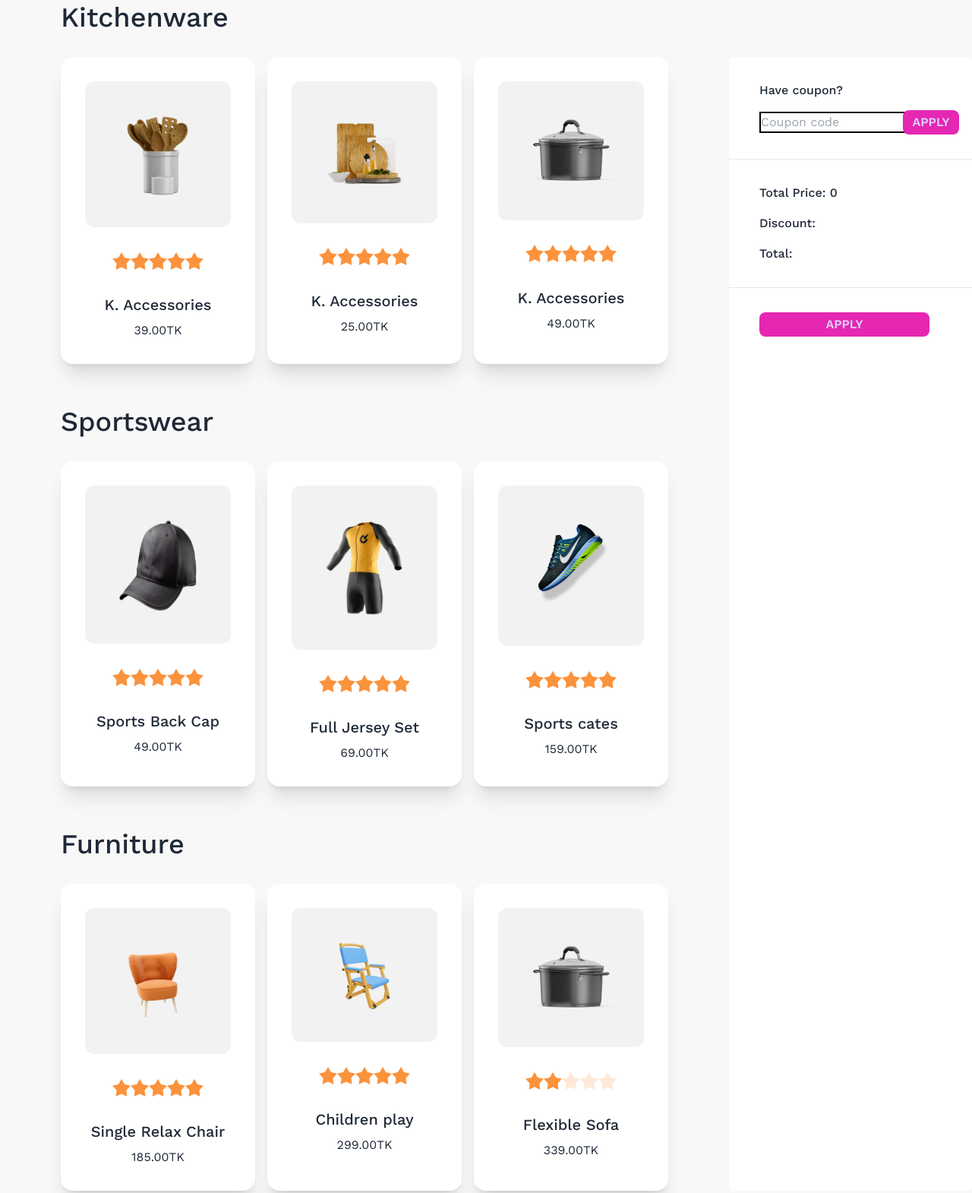
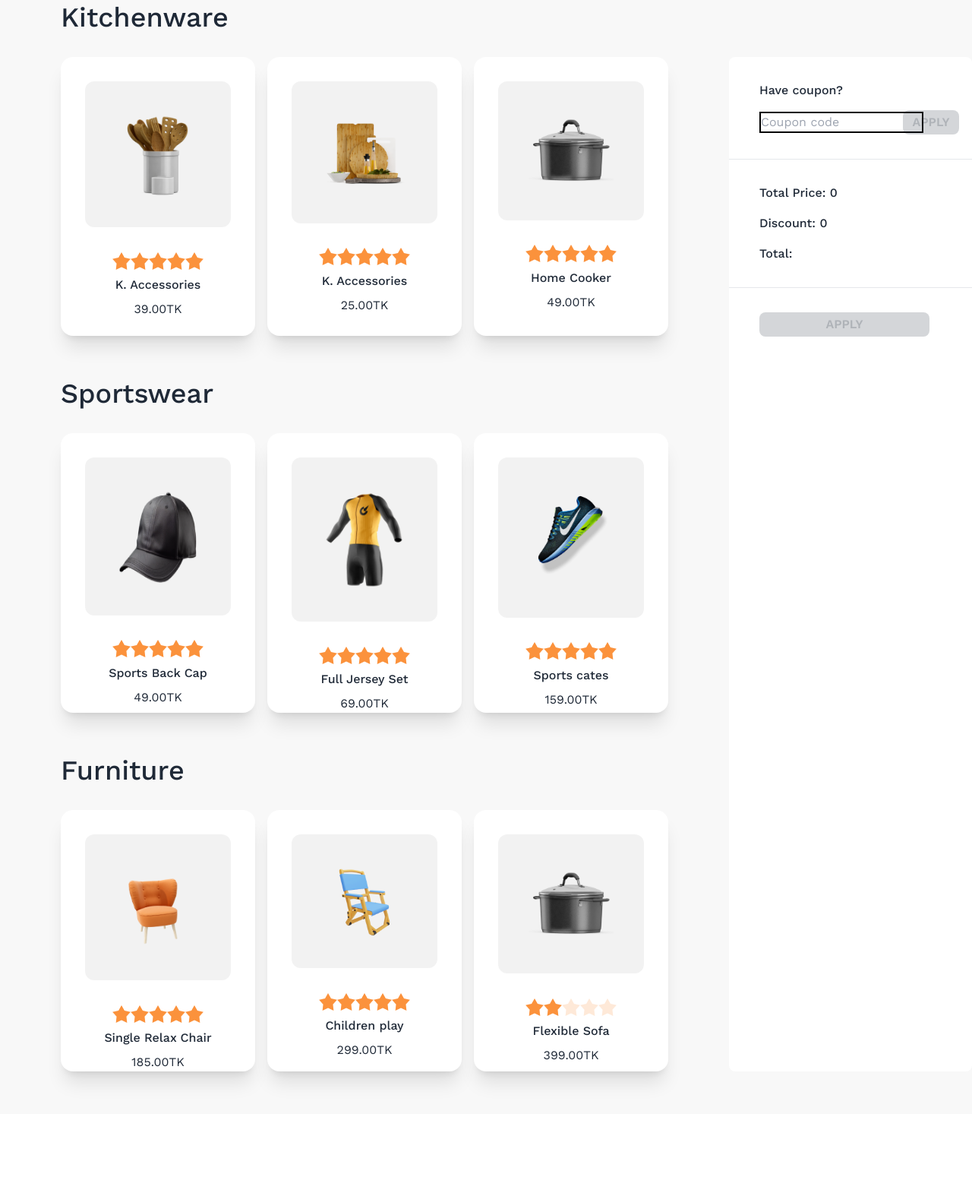
Before and after one commit to Mdhalaluddin/summer-sale, a plain HTML site: page index.html in a window 1280 px wide. Shown: the part 909-2479 px from the top of the page at 76% size. After the commit the page ends 2375 px from the top, so only its background shows below. Drawn offline with nearby package versions, Linux system fonts and the light colour scheme; files whose address does not match are found by name.

Commit message:
discount field added

```diff
--- a/index.html
+++ b/index.html
@@ -68,7 +68,7 @@
                     <p class="font-medium text-4xl">Kitchenware</p>
                     <nav class="lg:flex lg:flex-row lg:gap-4 ">
                         <!-------------- first card ------------>
-                        <div id="hlw" class="card lg:w-9/12 bg-base-100 shadow-xl mt-8 w-60 ">
+                        <div onclick="clickCard(this)" class="card lg:w-9/12 bg-base-100 shadow-xl mt-8 w-60 ">
                             <figure class="m-8 px-10 py-10 bg-coverBg-cardBg rounded-xl">
                                 <img src="/images/prod1.png" alt="Kitchenware" class="cursor-pointer h-28" />
                             </figure>
@@ -79,13 +79,15 @@
                                 <input type="radio" name="rating-2" class="mask mask-star-2 bg-orange-400" />
                                 <input type="radio" name="rating-2" class="mask mask-star-2 bg-orange-400" />
                             </div>
-                            <div class="card-body items-center text-center m-0">
-                                <h2 class="card-title font-medium">K. Accessories</h2>
-                                <p id="tkAdd" class="coverBg-tkColor">39.00<span>TK</span></p>
+                            <div class=" items-center text-center p-2 h-10">
+                                <h2 class="font-medium">K. Accessories</h2>
+                            </div>
+                            <div class="items-center text-center mt-0">
+                                <span>39</span><span>.00TK</span>
                             </div>
                         </div>
                         <!-------------- second card ------------>
-                        <div class="card lg:w-9/12 bg-base-100 shadow-xl mt-8 w-60">
+                        <div onclick="clickCard(this)" class="card lg:w-9/12 bg-base-100 shadow-xl mt-8 w-60">
                             <figure class="m-8 px-10 py-10 bg-coverBg-cardBg rounded-xl">
                                 <img src="/images//prod2.png" alt="Kitchenware" class="cursor-pointer" />
                             </figure>
@@ -96,13 +98,15 @@
                                 <input type="radio" name="rating-2" class="mask mask-star-2 bg-orange-400" checked />
                                 <input type="radio" name="rating-2" class="mask mask-star-2 bg-orange-400" />
                             </div>
-                            <div class="card-body items-center text-center">
-                                <h2 class="card-title font-medium">K. Accessories</h2>
-                                <p class="coverBg-tkColor">25.00<span>TK</span></p>
+                            <div class="items-center text-center p-2 h-10">
+                                <h2 class=" font-medium">K. Accessories</h2>
+                            </div>
+                            <div class="items-center text-center mt-0">
+                                <span>25</span><span>.00TK</span>
                             </div>
                         </div>
                         <!-------------- third card ------------>
-                        <div class="card lg:w-9/12 bg-base-100 shadow-xl mt-8 w-60">
+                        <div onclick="clickCard(this)" class="card lg:w-9/12 bg-base-100 shadow-xl mt-8 w-60">
                             <figure class="m-8 px-10 py-10 bg-coverBg-cardBg rounded-xl">
                                 <img src="/images/prod3.png" alt="Kitchenware" class="cursor-pointer" />
                             </figure>
@@ -113,9 +117,11 @@
                                 <input type="radio" name="rating-2" class="mask mask-star-2 bg-orange-400" />
                                 <input type="radio" name="rating-2" class="mask mask-star-2 bg-orange-400" />
                             </div>
-                            <div class="card-body items-center text-center">
-                                <h2 class="card-title font-medium">K. Accessories</h2>
-                                <p class="coverBg-tkColor">49.00<span>TK</span></p>
+                            <div class="items-center text-center p-2 h-10">
+                                <h2 class=" font-medium">Home Cooker</h2>
+                            </div>
+                            <div class="items-center text-center mt-0 mb-8">
+                                <span>49</span><span>.00TK</span>
                             </div>
                         </div>
                     </nav>
@@ -127,7 +133,7 @@
                     <p class="font-medium text-4xl">Sportswear</p>
                     <nav class="lg:flex lg:flex-row lg:gap-4">
                         <!-------------- first card ------------>
-                        <div onclick="" class="card lg:w-9/12 bg-base-100 shadow-xl mt-8 w-60 h-100">
+                        <div onclick="clickCard(this)" class="card lg:w-9/12 bg-base-100 shadow-xl mt-8 w-60 h-100">
                             <figure class="m-8 px-10 py-8 bg-coverBg-cardBg rounded-xl">
                                 <img src="/images/prod4.png" alt="Cap" class="cursor-pointer h-36" />
                             </figure>
@@ -138,13 +144,15 @@
                                 <input type="radio" name="rating-2" class="mask mask-star-2 bg-orange-400" />
                                 <input type="radio" name="rating-2" class="mask mask-star-2 bg-orange-400" />
                             </div>
-                            <div class="card-body items-center text-center m-0">
-                                <h2 class="card-title font-medium">Sports Back Cap</h2>
-                                <p class="coverBg-tkColor">49.00<span>TK</span></p>
+                            <div class=" items-center text-center p-2 h-10">
+                                <h2 class="font-medium">Sports Back Cap</h2>
+                            </div>
+                            <div class="items-center text-center mt-0">
+                                <span>49</span><span>.00TK</span>
                             </div>
                         </div>
                         <!-------------- second card ------------>
-                        <div class="card lg:w-9/12 bg-base-100 shadow-xl mt-8 w-60">
+                        <div onclick="clickCard(this)" class="card lg:w-9/12 bg-base-100 shadow-xl mt-8 w-60">
                             <figure class="m-8 px-10 py-10 bg-coverBg-cardBg rounded-xl">
                                 <img src="/images/prod5.png" alt="Jersey" class="cursor-pointer" />
                             </figure>
@@ -155,13 +163,15 @@
                                 <input type="radio" name="rating-2" class="mask mask-star-2 bg-orange-400" checked />
                                 <input type="radio" name="rating-2" class="mask mask-star-2 bg-orange-400" />
                             </div>
-                            <div class="card-body items-center text-center">
-                                <h2 class="card-title font-medium">Full Jersey Set</h2>
-                                <p class="coverBg-tkColor">69.00<span>TK</span></p>
+                            <div class=" items-center text-center p-2 h-10">
+                                <h2 class="font-medium">Full Jersey Set</h2>
+                            </div>
+                            <div class="items-center text-center mt-0">
+                                <span>69</span><span>.00TK</span>
                             </div>
                         </div>
                         <!-------------- third card ------------>
-                        <div class="card lg:w-9/12 bg-base-100 shadow-xl mt-8 w-60">
+                        <div onclick="clickCard(this)" class="card lg:w-9/12 bg-base-100 shadow-xl mt-8 w-60">
                             <figure class="m-8 px-10 py-10 bg-coverBg-cardBg rounded-xl">
                                 <img src="/images/prod6.png" alt="Show" class="cursor-pointer m-2 h-38" />
                             </figure>
@@ -172,9 +182,11 @@
                                 <input type="radio" name="rating-2" class="mask mask-star-2 bg-orange-400" />
                                 <input type="radio" name="rating-2" class="mask mask-star-2 bg-orange-400" />
                             </div>
-                            <div class="card-body items-center text-center">
-                                <h2 class="card-title font-medium">Sports cates</h2>
-                                <p class="coverBg-tkColor">159.00<span>TK</span></p>
+                            <div class=" items-center text-center p-2 h-10">
+                                <h2 class="font-medium">Sports cates</h2>
+                            </div>
+                            <div class="items-center text-center mt-0">
+                                <span>159</span><span>.00TK</span>
                             </div>
                         </div>
                     </nav>
@@ -186,7 +198,7 @@
                     <p class="font-medium text-4xl">Furniture</p>
                     <nav class="lg:flex lg:flex-row lg:gap-4">
                         <!-------------- first card ------------>
-                        <div class="card lg:w-9/12 bg-base-100 shadow-xl mt-8 w-60 h-100">
+                        <div onclick="clickCard(this)" class="card lg:w-9/12 bg-base-100 shadow-xl mt-8 w-60 h-100">
                             <figure class="m-8 px-10 py-10 bg-coverBg-cardBg rounded-xl">
                                 <img src="/images/prod7.png" alt="Chair" class="cursor-pointer" />
                             </figure>
@@ -197,13 +209,15 @@
                                 <input type="radio" name="rating-2" class="mask mask-star-2 bg-orange-400" />
                                 <input type="radio" name="rating-2" class="mask mask-star-2 bg-orange-400" />
                             </div>
-                            <div class="card-body items-center text-center m-0">
-                                <h2 class="card-title font-medium">Single Relax Chair</h2>
-                                <p class="coverBg-tkColor">185.00<span>TK</span></p>
+                            <div class=" items-center text-center p-2 h-10">
+                                <h2 class="font-medium">Single Relax Chair</h2>
+                            </div>
+                            <div class="items-center text-center mt-0">
+                                    <span>185</span><span>.00TK</span>
                             </div>
                         </div>
                         <!-------------- second card ------------>
-                        <div class="card lg:w-9/12 bg-base-100 shadow-xl mt-8 w-60">
+                        <div onclick="clickCard(this)" class="card lg:w-9/12 bg-base-100 shadow-xl mt-8 w-60">
                             <figure class="m-8 px-10 py-10 bg-coverBg-cardBg rounded-xl">
                                 <img src="/images/prod8.png" alt="Children" class="cursor-pointer h-24" />
                             </figure>
@@ -214,13 +228,15 @@
                                 <input type="radio" name="rating-2" class="mask mask-star-2 bg-orange-400" checked />
                                 <input type="radio" name="rating-2" class="mask mask-star-2 bg-orange-400" />
                             </div>
-                            <div class="card-body items-center text-center">
-                                <h2 class="card-title font-medium">Children play</h2>
-                                <p class="coverBg-tkColor">299.00<span>TK</span></p>
+                            <div class=" items-center text-center p-2 h-10">
+                                <h2 class="font-medium">Children play</h2>
+                            </div>
+                            <div class="items-center text-center mt-0">
+                                <span>299</span><span>.00TK</span>
                             </div>
                         </div>
                         <!-------------- third card ------------>
-                        <div class="card lg:w-9/12 bg-base-100 shadow-xl mt-8 w-60">
+                        <div onclick="clickCard(this)" class="card lg:w-9/12 bg-base-100 shadow-xl mt-8 w-60">
                             <figure class="m-8 px-10 py-10 bg-coverBg-cardBg rounded-xl">
                                 <img src="/images/prod3.png" alt="Sofa" class="cursor-pointer" />
                             </figure>
@@ -231,9 +247,11 @@
                                 <input type="radio" name="rating-2" class="mask mask-star-2 bg-orange-400" />
                                 <input type="radio" name="rating-2" class="mask mask-star-2 bg-orange-400" />
                             </div>
-                            <div class="card-body items-center text-center">
-                                <h2 class="card-title font-medium">Flexible Sofa</h2>
-                                <p class="coverBg-tkColor">339.00<span>TK</span></p>
+                            <div class=" items-center text-center p-2 h-10">
+                                <h2 class="font-medium">Flexible Sofa</h2>
+                            </div>
+                            <div class="items-center text-center mt-0">
+                                <span id="total">399</span><span>.00TK</span>
                             </div>
                         </div>
                     </nav>
@@ -244,21 +262,23 @@
         <section class="lg:w-1/4 mt-32 bg-coverBg-simpleBg rounded-lg mb-14">
             <div class="ml-10 mt-8 mb-8">
                 <h3 class="font-medium text-base">Have coupon?</h3>
-                <input class="border-solid border-2 border-black mt-4 w-34 " type="number" placeholder="Coupon code">
-                <button
-                    class="btn btn-primary text-base font-semibold -ml-8 btn btn-sm bg-coverBg-btnColor border-none">Apply</button>
+                <input id="input-discount" class="border-solid border-2 border-black mt-4 w-34 " type="" placeholder="Coupon code">
+                <button disabled id="btn-apply"
+                  onclick="discountBtn()"  class="btn btn-primary text-base font-semibold -ml-8 btn btn-sm bg-coverBg-btnColor border-none">Apply</button>
             </div>
             <hr>
             <!------------------ total price section--------------------->
+            <div class="select-item ml-10 mt-8 mb-8" id="select-item">
+            </div>
             <div class="ml-10 mt-8 mb-8 ">
-                <h2  class="w-6 font-medium w-60 mt-4">Total Price: <span id="avarageTotalPrice">0</span></h2>
-                <h2 class="w-6 font-medium w-60 mt-4">Discount: </h2>
-                <h2 class="w-6 font-medium w-60 mt-4">Total: </h2>
+                <h2 class="w-6 font-medium w-9/12 mt-4">Total Price: <span id="avarage-total-price">0</span></h2>
+                <h2 class="w-6 font-medium w-9/12 mt-4">Discount: <span id="discount-field">0</span> </h2>
+                <h2 class="w-6 font-medium w-9/12 mt-4">Total: <span id="avg-total"></span> </h2>
             </div>
             <hr class="mt-8">
-            <div class="ml-10 items-center mt-8 mb-8">
-                <button
-                    class="btn btn-primary  w-4/5 text-base font-semibold  btn btn-sm bg-coverBg-btnColor border-none">Apply</button>
+            <div class="ml-10 items-center mt-8 mb-8 ">
+                <button disabled
+                  id="btn-disable"  class="btn btn-primary  w-4/5 text-base font-semibold  btn btn-sm bg-coverBg-btnColor border-none">Apply</button>
             </div>
             <div>
 
```
Also changed, not shown: js/summer.js (+56 -17 lines).
